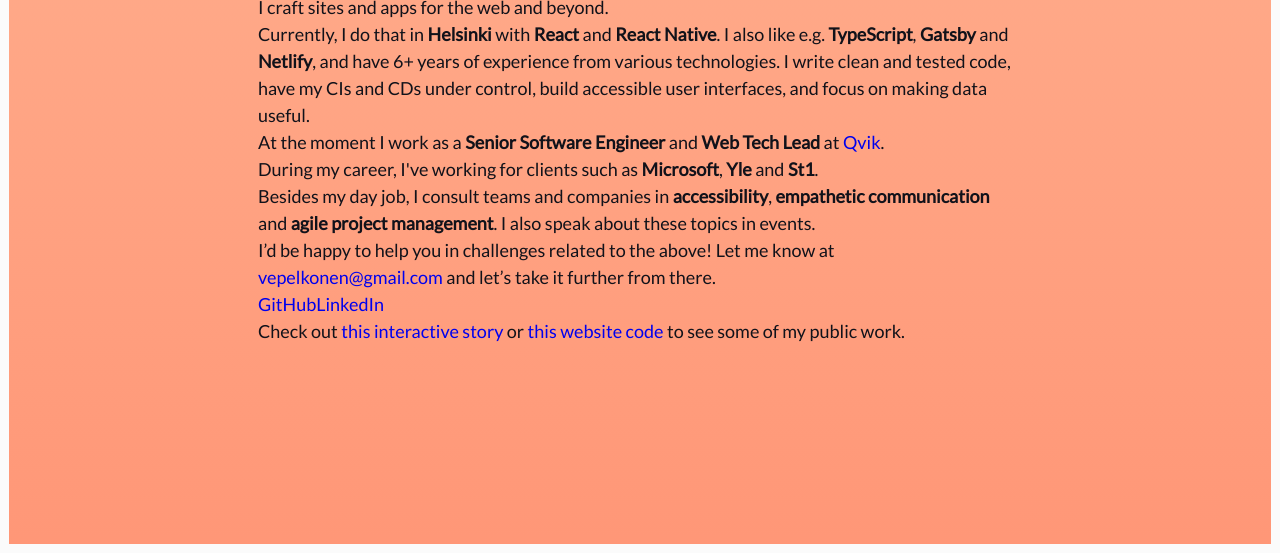
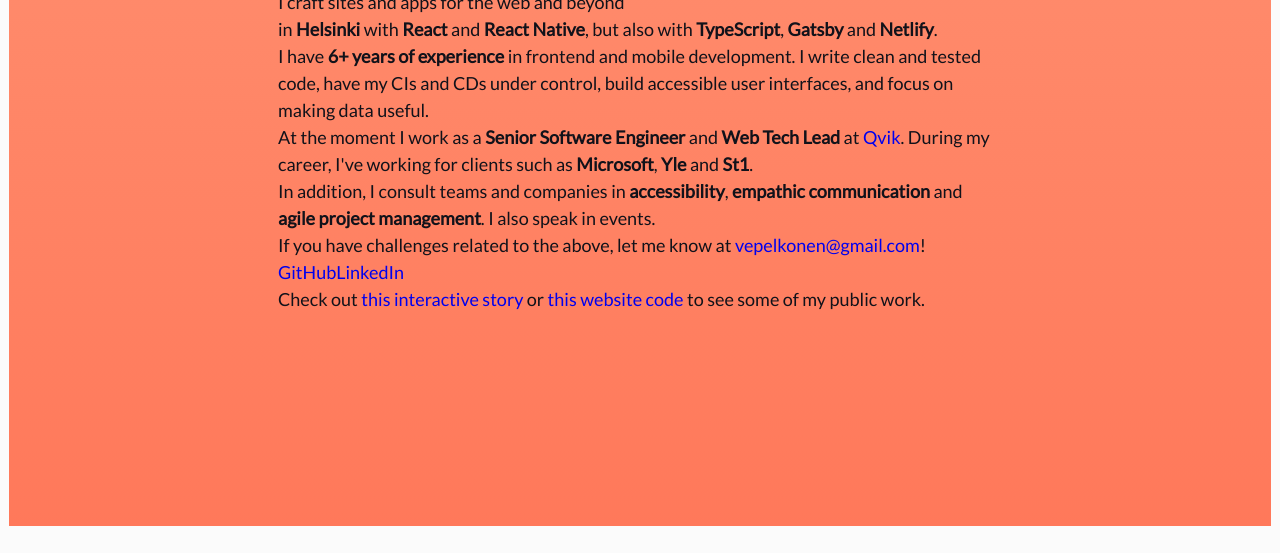
Before and after one commit to vpelkonen/portfolio, a Gatsby site: page / in a window 1280 px wide. Shown: the part 265-818 px from the top of the page. Built offline with nearby package versions, Linux system fonts and the light colour scheme; Gatsby itself is replaced by a stand-in of ours.

Commit message:
Simplify content, tweak content layout

```diff
--- a/src/components/layout.js
+++ b/src/components/layout.js
@@ -10,7 +10,7 @@
 `
 
 const Main = styled.main`
-  max-width: 800px;
+  max-width: 760px;
   padding: 10% 1rem 1rem 1rem;
 `
 
--- a/src/pages/index.js
+++ b/src/pages/index.js
@@ -9,11 +9,11 @@
 import { getTimeOfDay } from "../utils/time"
 
 const Title = styled.h1`
-  font-size: 3.6rem;
+  font-size: 3.4rem;
   font-weight: 300;
 `
 
-const Bold = styled.span`
+const B = styled.span`
   font-weight: 700;
 `
 
@@ -25,33 +25,29 @@
     <span>{getTimeBasedGreeting()}, I'm</span>
     <Title>Ville Pelkonen</Title>
     <p></p>
-    <p>I craft sites and apps for the web and beyond.</p>
+    <p>I craft sites and apps for the web and beyond</p>
     <p>
-      Currently, I do that in <Bold>Helsinki</Bold> with <Bold>React</Bold> and <Bold>React Native</Bold>
-      . I also like e.g. <Bold>TypeScript</Bold>, <Bold>Gatsby</Bold> and{" "}
-      <Bold>Netlify</Bold>, and have 6+ years of experience from various
-      technologies. I write clean and tested code, have my CIs and CDs under
-      control, build accessible user interfaces, and focus on making data
-      useful.
+      in <B>Helsinki</B> with <B>React</B> and <B>React Native</B>, but also
+      with <B>TypeScript</B>, <B>Gatsby</B> and <B>Netlify</B>.
     </p>
     <p>
-      At the moment I work as a <Bold>Senior Software Engineer</Bold> and{" "}
-      <Bold>Web Tech Lead</Bold> at <a href="https://qvik.com">Qvik</a>.
+      I have <B>6+ years of experience</B> in frontend and mobile development. I
+      write clean and tested code, have my CIs and CDs under control, build
+      accessible user interfaces, and focus on making data useful.
     </p>
     <p>
-      During my career, I've working for clients such as <Bold>Microsoft</Bold>,{" "}
-      <Bold>Yle</Bold> and <Bold>St1</Bold>.
+      At the moment I work as a <B>Senior Software Engineer</B> and{" "}
+      <B>Web Tech Lead</B> at <a href="https://qvik.com">Qvik</a>. During my career, I've working for clients such as <B>Microsoft</B>,{" "}
+      <B>Yle</B> and <B>St1</B>.
     </p>
     <p>
-      Besides my day job, I consult teams and companies in{" "}
-      <Bold>accessibility</Bold>, <Bold>empathetic communication</Bold> and{" "}
-      <Bold>agile project management</Bold>. I also speak about these topics in
-      events.
+      In addition, I consult teams and companies in <B>accessibility</B>,{" "}
+      <B>empathic communication</B> and <B>agile project management</B>. I
+      also speak in events.
     </p>
     <p>
-      I’d be happy to help you in challenges related to the above! Let me know
-      at <a href="mailto:vepelkonen@gmail.com">vepelkonen@gmail.com</a> and
-      let’s take it further from there.
+      If you have challenges related to the above, let me know
+      at <a href="mailto:vepelkonen@gmail.com">vepelkonen@gmail.com</a>!
     </p>
     <a href="https://github.com/vpelkonen">GitHub</a>
     <a href="https://linkedin.com/in/vpelkonen">LinkedIn</a>
--- a/src/theme/global.js
+++ b/src/theme/global.js
@@ -19,6 +19,7 @@
   html, body, #___gatsby, #gatsby-focus-wrapper {
     display: flex;
     flex: 1;
+    min-height: 100%;
   }
 
   html {
@@ -35,7 +36,7 @@
       COLORS[`${getTimeOfDay()}Primary`]
     },  ${COLORS[`${getTimeOfDay()}Secondary`]});
     background-size: 250% 250%;
-    animation: ${backgroundAnimation} 5s ease infinite;
+    animation: ${backgroundAnimation} 20s ease infinite;
   }
 
   p {
@@ -47,7 +48,6 @@
   body {
     padding: 0;
     margin: 0;
-    min-height: 100vh;
     scroll-behavior: smooth;
     text-rendering: optimizeSpeed;
   }
```
